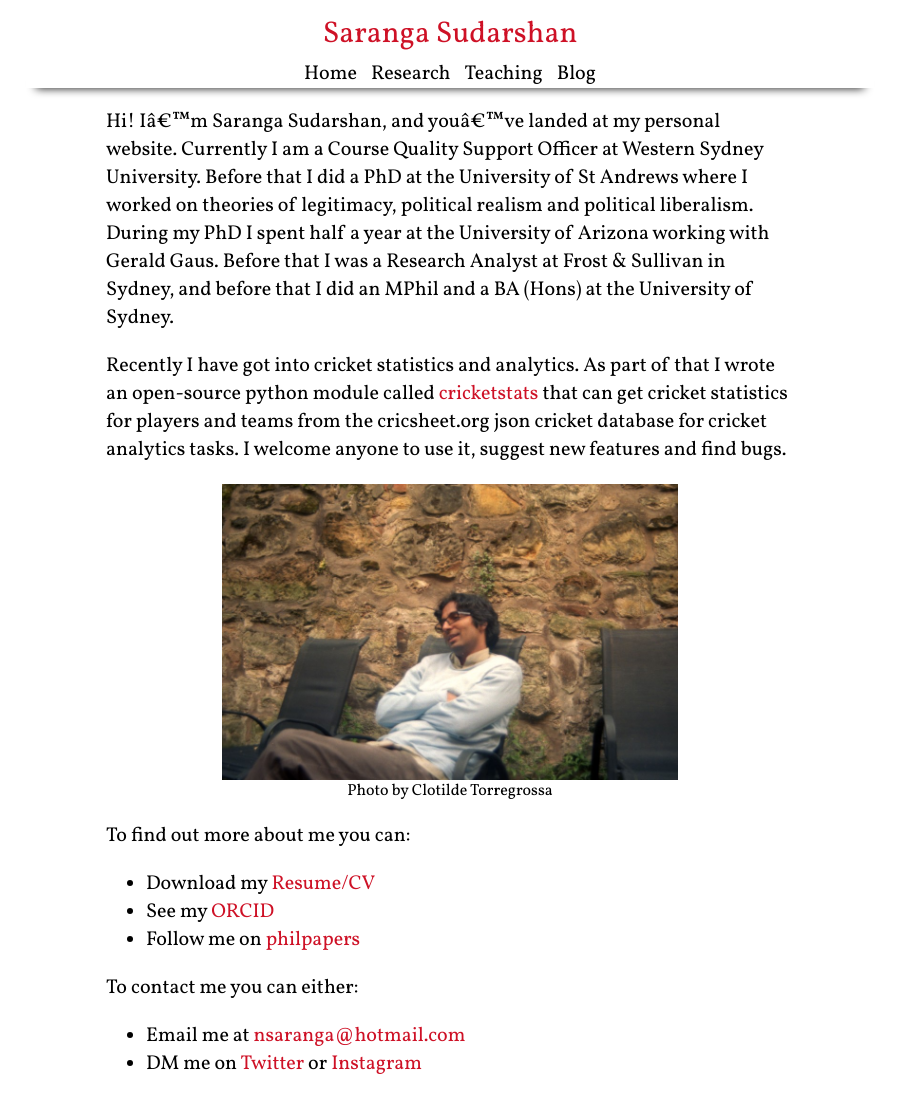
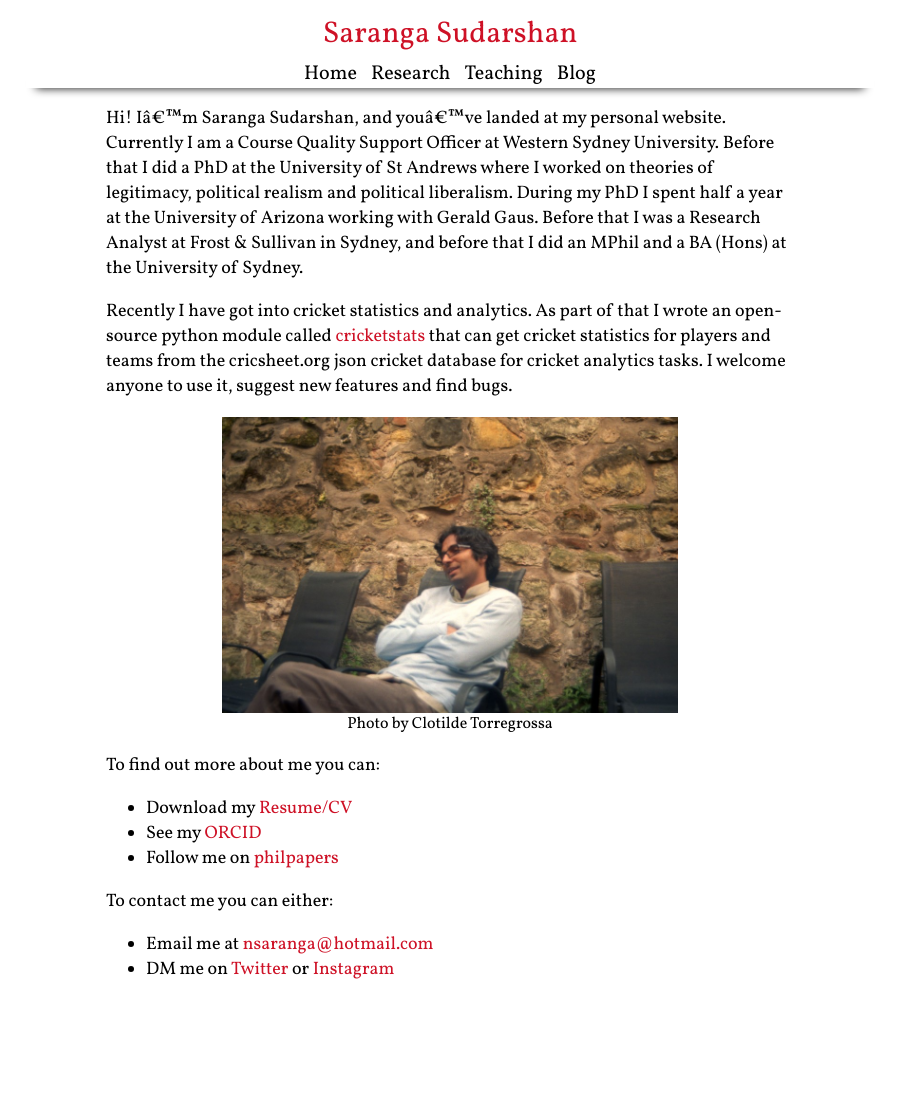
Before and after one commit to nsaranga/saranga.github.io, a Jekyll site: the page built from index.md, in a window 1280 px wide. Shown: the whole page, without its empty margins (190-1089 px from the left). Built offline with Jekyll 4.4.1, drawn with Linux system fonts in a browser that asks for light colours; after the commit the page ends 998 px from its top, so only the background shows below that.

Commit message:
changed paragraph size to 18px

```diff
--- a/assets/sswp.css
+++ b/assets/sswp.css
@@ -19,7 +19,7 @@ header{width:100%;max-width:55em;margin:auto;padding:0 1em 0 1em;text-decoration
 
 .page-content{padding:0 1em 0 1em;font-family:Vollkorn;font-weight:400;width:100%;max-width:45em;margin:auto;}
 h1, h2{font-family:Vollkorn;font-weight:400;}
-p, li{font-family:Vollkorn;font-weight:400;font-size:20px;text-align:left;}
+p, li{font-family:Vollkorn;font-weight:400;font-size:18px;text-align:left;}
 a{color:#ce1126;font-family:Vollkorn;font-weight:400;text-decoration:none}
 a:hover{color:#ce1126;text-decoration:underline}
 img{max-width:75%;height:auto;margin-left: auto;margin-right: auto;display:block;}
```
